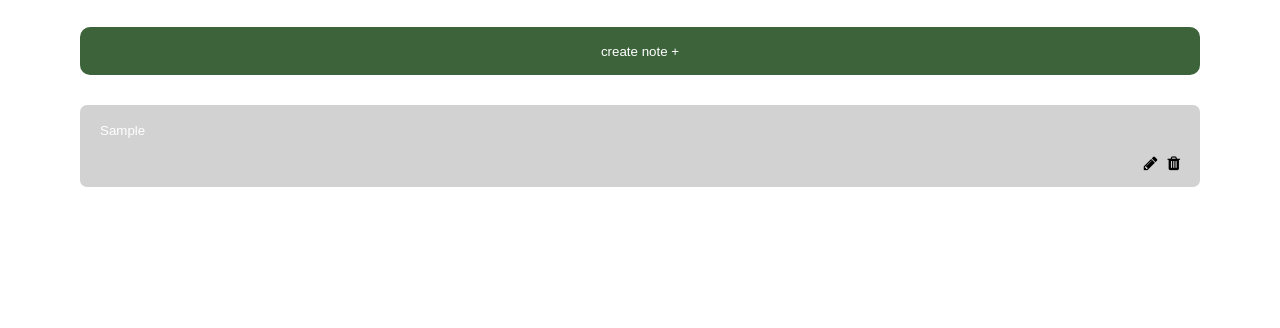
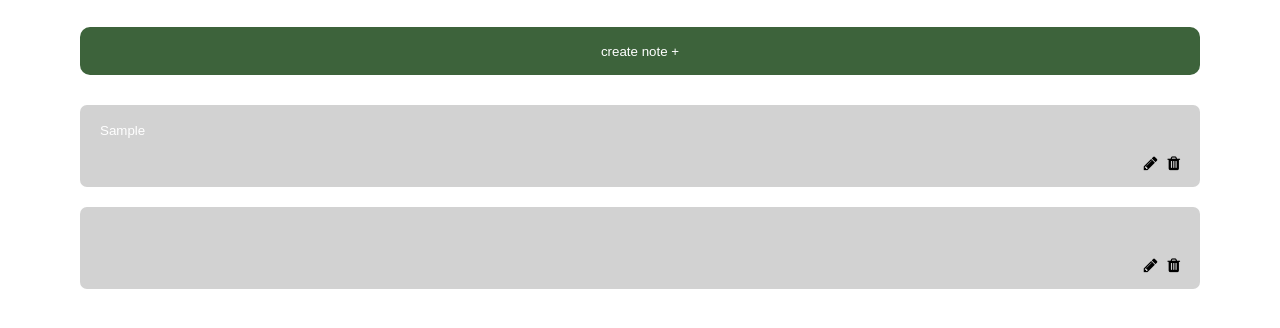
Before and after one commit to ReyhanehMombeyni/Note-Taking-Application, a plain HTML site: page index.html in a window 1280 px wide. Both pictures are taken after typing "Sample" into the empty fields and a click on the button "create note +". Shown: the part 70-398 px from the top of the page. Drawn offline with Linux system fonts and the light colour scheme.

Commit message:
add create note js and delete item js

```diff
--- a/js/app.js
+++ b/js/app.js
@@ -0,0 +1,33 @@
+const btn=document.querySelector("button");
+
+btn.addEventListener("click", () => {
+    const parent= document.querySelector(".items");
+    const itemTag=document.createElement("li");
+    itemTag.classList.add("item");
+    parent.append(itemTag);
+
+    const inputEL=document.createElement("input");
+    inputEL.type="text";
+    inputEL.classList.add("inputItem");
+    const divEL=document.createElement("div");
+    divEL.classList.add("icons");
+    itemTag.append(inputEL, divEL);
+
+    const editTag=document.createElement("i");
+    editTag.classList.add("fa", "fa-pencil", "edit");
+    const deleteTag=document.createElement("i");
+    deleteTag.classList.add("fa", "fa-trash", "delete");
+    divEL.append(editTag, deleteTag);
+
+
+    editTag.addEventListener("click", () => {
+        const inputTag= editTag.parentElement.previousSibling;
+
+    })
+
+    deleteTag.addEventListener("click", () => {
+        const divParent= editTag.parentElement;
+        divParent.parentElement.remove();
+    })
+
+})
--- a/style/app.css
+++ b/style/app.css
@@ -22,6 +22,7 @@ button {
     cursor: pointer;
 }
 
+
 .item {
     background: rgba(210, 210, 210, 1);
     width: full;
@@ -31,9 +32,10 @@ button {
     flex-direction: column;
     align-items: end;
     padding: 0 20px;
+    margin-bottom: 20px;
 }
 
-.item input {
+.inputItem {
     height: 50px;
     width: 100%;
     border: none;
```
